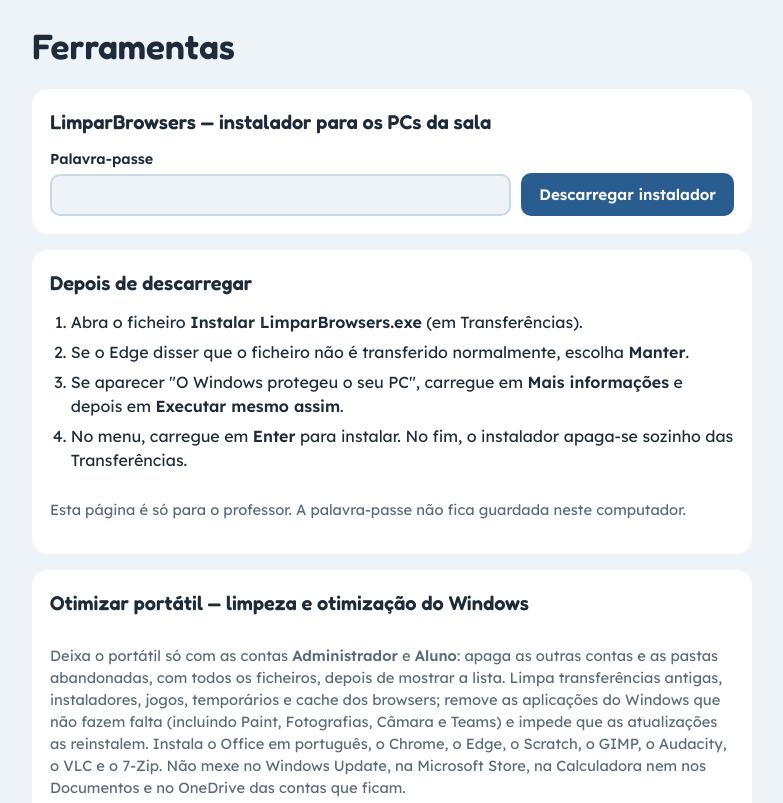
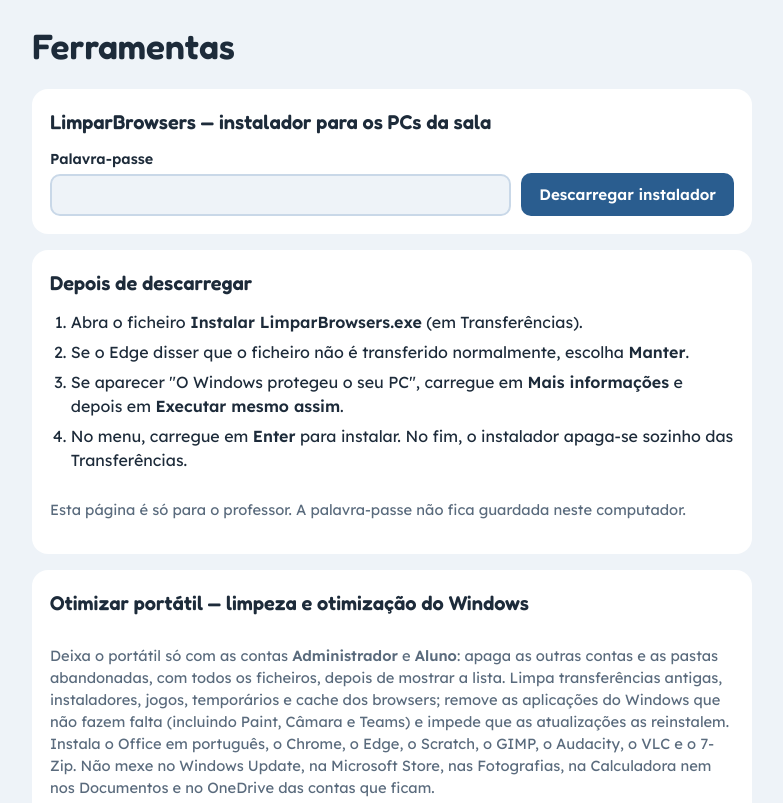
Before and after one commit to W4lker19/profleoaf, a plain HTML site: page tools/index.html in a window 1280 px wide. Shown: the top 803 px of the page, without its empty margins (248-1031 px from the left). Drawn offline with Linux system fonts and the light colour scheme.

Commit message:
Otimizar portátil: mantém as Fotografias
Co-Authored-By: Claude Opus 5.5 <noreply@anthropic.com>
Claude-Session: https://claude.ai/code/session_011CGr7KK3c51iWP7dcH96Ss

```diff
--- a/tools/index.html
+++ b/tools/index.html
@@ -82,7 +82,7 @@ ol { margin: 0; padding-left: 1.3em; display: grid; gap: 6px; }
 
   <section class="card" data-ferramenta="otimizar">
     <h2>Otimizar portátil — limpeza e otimização do Windows</h2>
-    <p class="muted">Deixa o portátil só com as contas <b>Administrador</b> e <b>Aluno</b>: apaga as outras contas e as pastas abandonadas, com todos os ficheiros, depois de mostrar a lista. Limpa transferências antigas, instaladores, jogos, temporários e cache dos browsers; remove as aplicações do Windows que não fazem falta (incluindo Paint, Fotografias, Câmara e Teams) e impede que as atualizações as reinstalem. Instala o Office em português, o Chrome, o Edge, o Scratch, o GIMP, o Audacity, o VLC e o 7-Zip. Não mexe no Windows Update, na Microsoft Store, na Calculadora nem nos Documentos e no OneDrive das contas que ficam.</p>
+    <p class="muted">Deixa o portátil só com as contas <b>Administrador</b> e <b>Aluno</b>: apaga as outras contas e as pastas abandonadas, com todos os ficheiros, depois de mostrar a lista. Limpa transferências antigas, instaladores, jogos, temporários e cache dos browsers; remove as aplicações do Windows que não fazem falta (incluindo Paint, Câmara e Teams) e impede que as atualizações as reinstalem. Instala o Office em português, o Chrome, o Edge, o Scratch, o GIMP, o Audacity, o VLC e o 7-Zip. Não mexe no Windows Update, na Microsoft Store, nas Fotografias, na Calculadora nem nos Documentos e no OneDrive das contas que ficam.</p>
     <div class="row">
       <a class="btn" href="otimizar-portatil.cmd" download="Otimizar portatil.cmd">Descarregar Otimizar portátil</a>
     </div>
```
Also changed, not shown: 1 other file.
